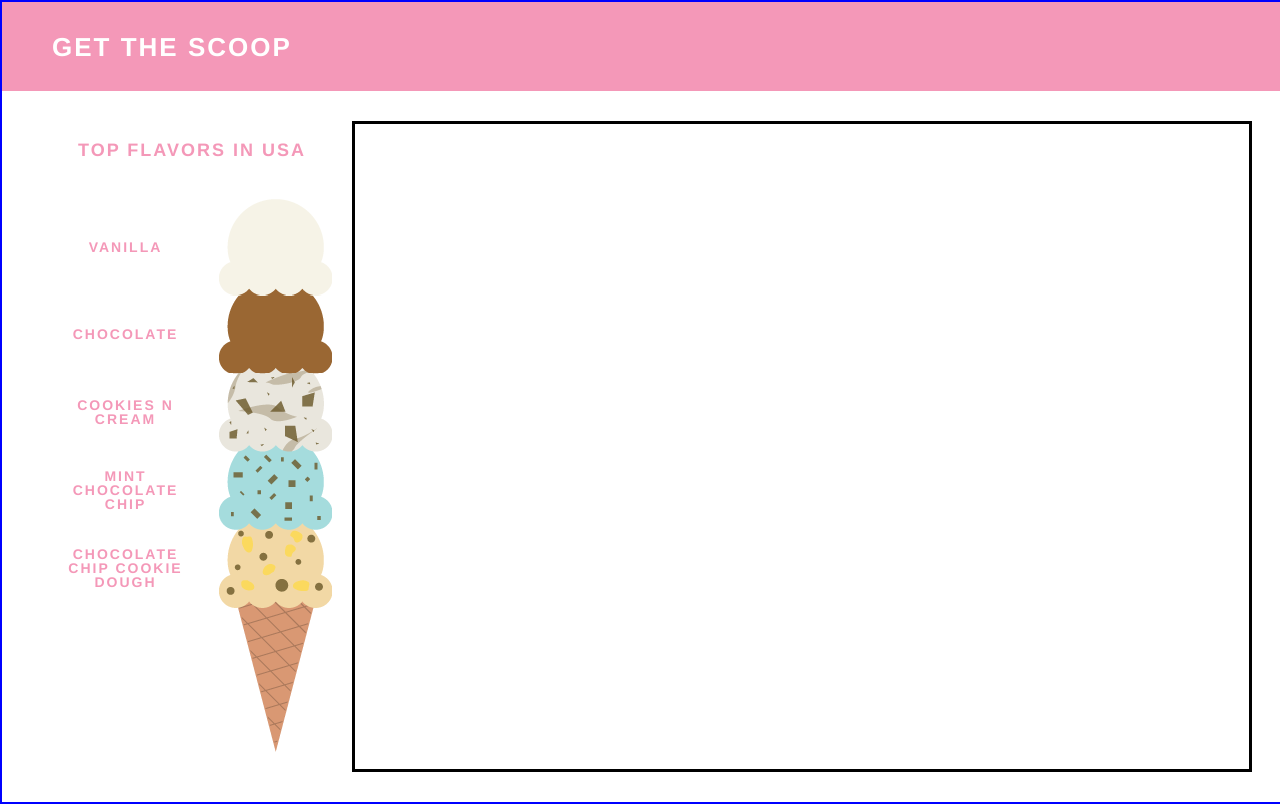
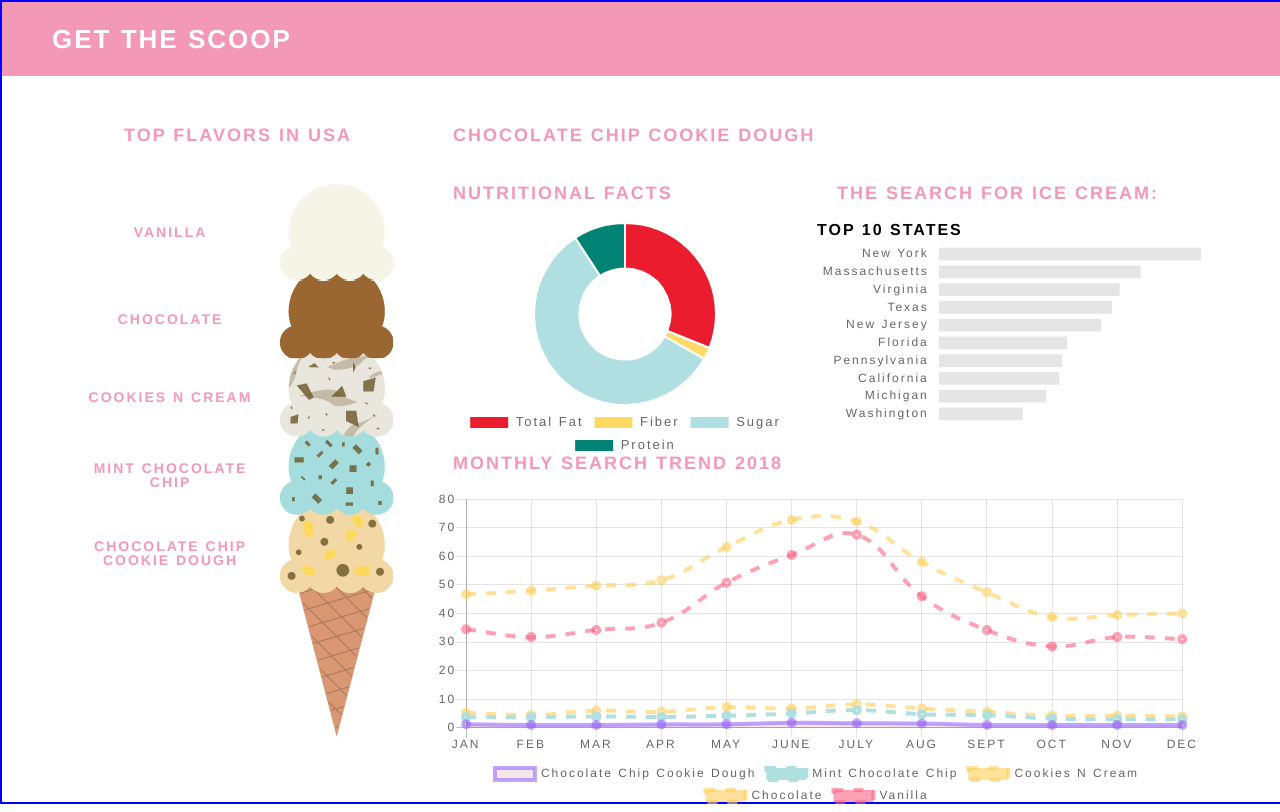
Before and after one commit to sewilee/moic-challenge, a React (Create React App) app: page / in a window 1280 px wide. Built offline with nearby package versions, Linux system fonts and the light colour scheme.

Commit message:
fix css on charts

```diff
--- a/package.json
+++ b/package.json
@@ -2,7 +2,7 @@
   "name": "moic-challenge",
   "version": "0.1.0",
   "private": true,
-  "homepage": "http://www.sewinalee.com/moic-challenge/",
+  "homepage": "http://www.sewinalee.com",
   "dependencies": {
     "chart.js": "^2.8.0",
     "google-trends-api": "^4.9.0",
--- a/src/components/NutritionChart.jsx
+++ b/src/components/NutritionChart.jsx
@@ -47,21 +47,26 @@ class NutritionChart extends React.Component{
     render(){
         console.log(this.state.nutritionData);
         return(
-            <div>
-                <h2>{this.props.flavor} Ice Cream Nutritional Facts</h2>
+            <div className="scoop-data-charts">
+                <h2>Nutritional Facts</h2>
                 <Doughnut
                     data={this.state.nutritionData}
-                    // width={100}
-                    // height={50}
                     options={{
-                        maintainAspectRatio: true,
-                        responsive: true,
+                        maintainAspectRatio: false,
+                        // responsive: true,
                         legend:{
-                            position: "right"
+                            position: "bottom",
+                            labels: {
+                                fontSize: 13,
+                            }
                         },
                         title:{
                             display: false,
                             text: `${this.props.flavor} Ice Cream Nutritional Facts`
+                        },
+                        tooltips:{
+                            bodyFontSize: 13,
+                            position: "nearest",
                         }
                         // scales:{
                         //     yAxes:[{
--- a/src/components/ScoopFlavor.css
+++ b/src/components/ScoopFlavor.css
@@ -17,12 +17,13 @@
 .dashboard {
     position: relative;
     display: flex;
+    justify-content: center;
     padding: 30px;
     height: 100%;
 }
 
 .sidebar-scoops {
-    width: 25vw;
+    width: 350px;
     font-size: .9rem;
     color: #F498B8;
 }
@@ -59,31 +60,35 @@ img {
     text-align: center;
 }
 
+/* charts */
+
 .scoop-data {
     display: flex;
     flex-direction: row;
+    position: relative;
+    margin: auto;
+    height: 30vh;
+    width: 60vw;
 }
 
 .scoop-data div {
     width: 50%;
     display: flex;
-    align-items: center;
     flex-direction: column;
 }
 
-.chartjs-render-monitor {
-    padding: 30px;
-}
+
 
 .scoop-trend {
-    /* height: calc(70%); */
+    position: relative;
+    margin: auto;
+    padding-top: 30px;
+    height: 40vh;
+    width: 60vw;
 }
 
 .section-charts {
-    /* height: 100%; */
-    width: 100vw;
-    padding: 20px;
-    border: 3px solid black;
+    padding: 0px 20px 20px 20px;
 }
 
 .section-charts h2 {
@@ -92,7 +97,7 @@ img {
     padding: 20px;
 }
 
-@media screen and (max-width: 1200px){
+@media screen and (max-width: 1100px){
     .flavor-labels {
         width: 175px;
         font-size: .85vw;
@@ -101,6 +106,6 @@ img {
     }
 }
 
-@media screen and (max-width: 1000px){
+@media screen and (max-width: 1100px){
 
 }
--- a/src/components/ScoopFlavor.jsx
+++ b/src/components/ScoopFlavor.jsx
@@ -79,14 +79,14 @@ class ScoopFlavor extends React.Component{
                     </article>
                 </aside>
                 <section className="section-charts">
+                    <h2>{flavor}</h2>
                     <div className="scoop-data">
-                        <div></div>
-                        <div></div>
-                        {/* <NutritionChart flavor={flavor} nutritionFacts={nutritionFacts}/> */}
-                        {/* <TrendByState flavor={flavor} /> */}
+                        <NutritionChart flavor={flavor} nutritionFacts={nutritionFacts}/>
+                        <TrendByState flavor={flavor} />
                     </div>
                     <div className="scoop-trend">
-                        {/* <TrendChart flavor={flavor}/> */}
+                        <h2>Monthly Search Trend 2018</h2>
+                        <TrendChart flavor={flavor}/>
                     </div>
                 </section>
             </main>
--- a/src/components/TrendByState.jsx
+++ b/src/components/TrendByState.jsx
@@ -57,6 +57,8 @@ class TrendByState extends React.Component{
 
         return(
             <div id="horizontal-bar-container">
+                <h2>The Search for Ice Cream:</h2>
+                <p>Top 10 States</p>
                 <HorizontalBar
                     // id = "horizontal-bar"
                     data = {{
@@ -73,16 +75,25 @@ class TrendByState extends React.Component{
                             display: false,
                         },
                         title:{
-                            display: true,
+                            display: false,
                             text: `The Search for ${this.props.flavor} Ice Cream: Top 10 States`,
                         },
                         scales:{
                             xAxes:[{
+                                display: false,
                                 ticks:{
                                     min: 0,
                                 }
+                            }],
+                            yAxes:[{
+                                gridLines:{
+                                    display: false,
+                                }
                             }]
                         },
+                        tooltips: {
+                            enabled: false,
+                        }
                         // onResize:() => {
                         //     let canvas = document.getElementById("horizontal-bar");
                         //     let parent = document.getElementById("horizontal-bar-container");
--- a/src/components/TrendChart.jsx
+++ b/src/components/TrendChart.jsx
@@ -133,16 +133,14 @@ class TrendChart extends React.Component{
 
     render(){
         return(
-            <div>
+            // <div>
                 <Line
                     data = {this.state.chartData}
-                    // height = {400}
-                    // width = {400}
                     options = {{
                         maintainAspectRatio: false,
-                        responsive: true,
+                        // responsive: true,
                         title: {
-                            display: true,
+                            display: false,
                             text: 'Trends of Favorite Ice Cream'
                         },
                         legend: {
@@ -150,7 +148,7 @@ class TrendChart extends React.Component{
                         }
                     }}
                 />
-            </div>
+            // </div>
         )
     }
 }
```
